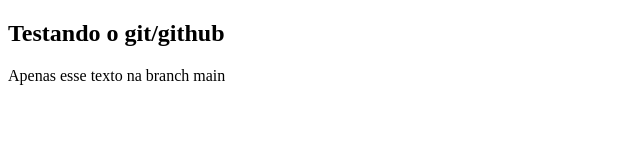
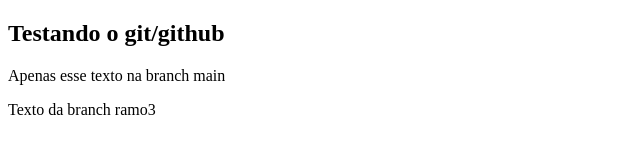
Before and after one commit to 1Adriano/TestingGit, a plain HTML site: page index.html in a window 1280 px wide. Shown: the whole page, without its empty margins (0-640 px from the left). Drawn offline with Linux system fonts and the light colour scheme.

Commit message:
alteração ramo3

```diff
--- a/index.html
+++ b/index.html
@@ -12,6 +12,6 @@
 
     <p>Apenas esse texto na branch main</p>
 
-
+    <p>Texto da branch ramo3</p>
 </body>
 </html>
```
